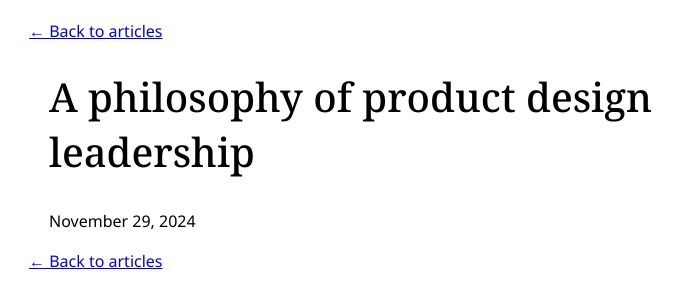
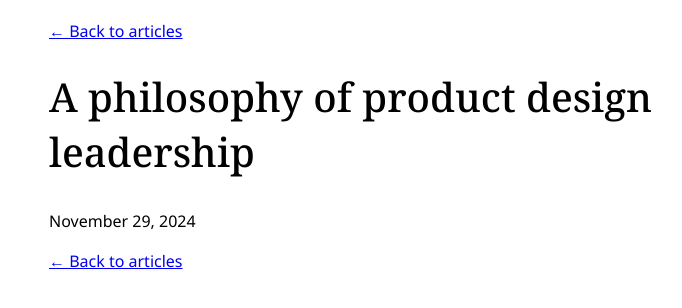
Before and after one commit to jessespeak/jessespeak.github.io, a Jekyll site: the page built from _leadership/philosophy-product-design-leadership.md, in a window 1280 px wide. Shown: the top 308 px of the page, without its empty margins (261-943 px from the left). Built offline with Jekyll 4.4.1, drawn with Linux system fonts in a browser that asks for light colours.

Commit message:
Update styles.css

```diff
--- a/assets/css/styles.css
+++ b/assets/css/styles.css
@@ -8,7 +8,7 @@
       margin: 0 auto;
       padding: 20px 0;
     }
-p, h1, h2, h3, h4 {
+p, a.back-link, h1, h2, h3, h4 {
     padding-left: 20px;
     padding-right: 20px;
 }
@@ -81,7 +81,7 @@ footer {
   text-decoration: underline;
 }
 .analysis-section {
-  background-color: #ffee55;
+  background-color: #ffff88;
   padding: 20px 0;
   border-radius: 8px;
 }
```
